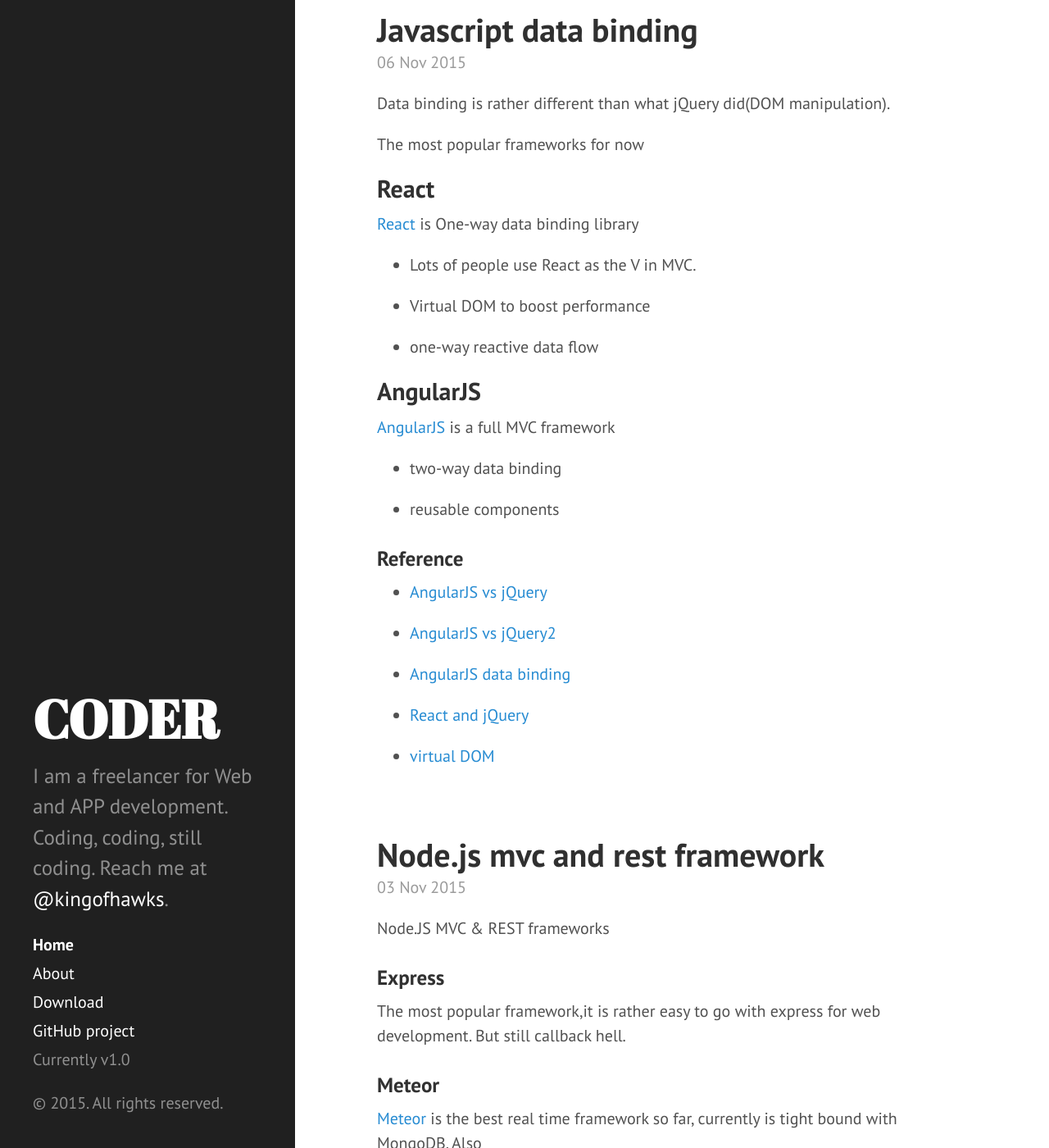
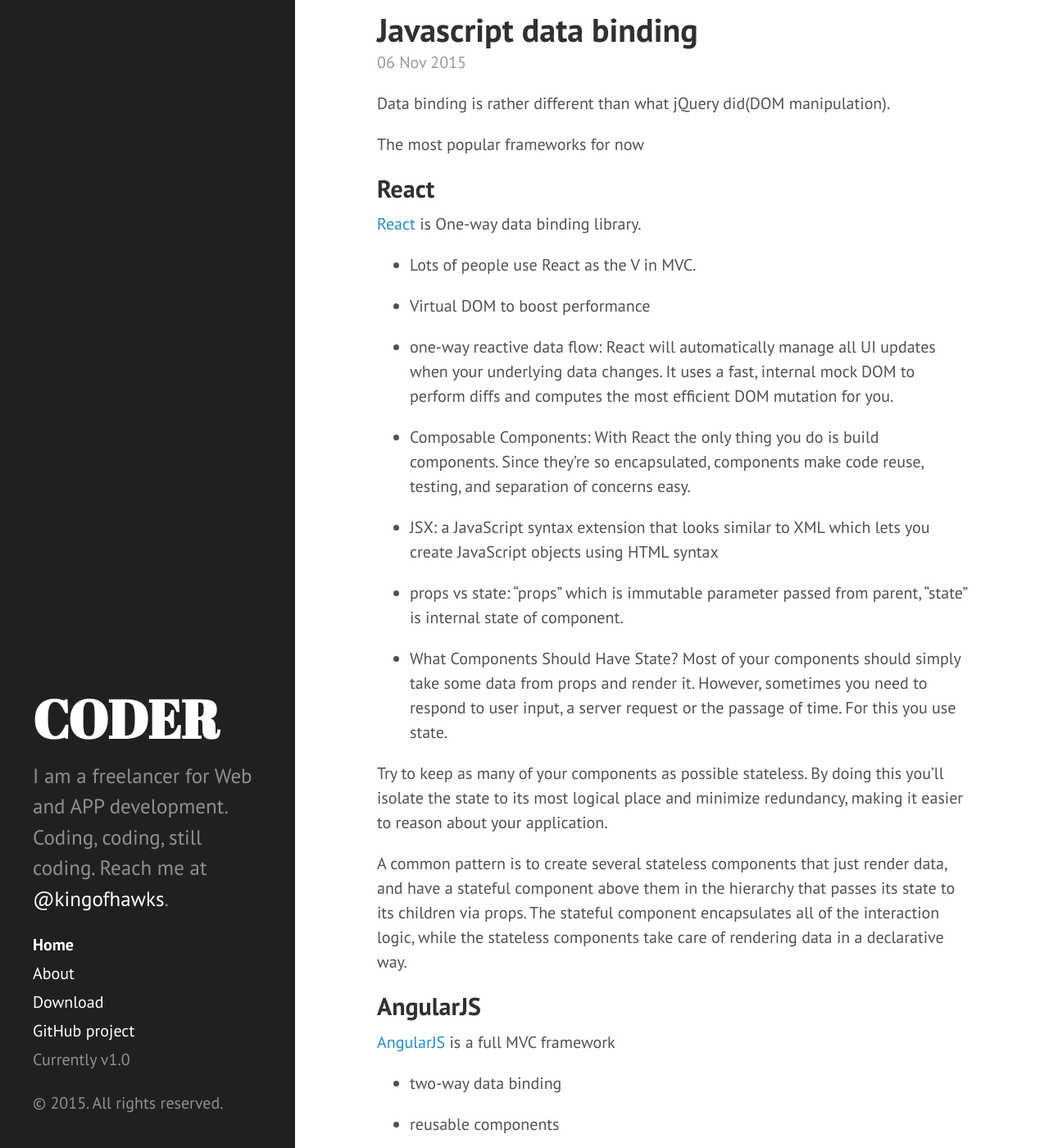
Before and after one commit to kingofhawks/kingofhawks.github.io, a Jekyll site: the page built from index.html, in a window 1280 px wide and 1400 px high, scrolled down 2049 px. Shown: the whole window at 82% size. Built offline with Jekyll 4.4.1, drawn with Linux system fonts in a browser that asks for light colours; Markdown is read by kramdown in place of the engine named in the settings; the list of posts is cut into pages by our own code; some of the changed text lies outside the part shown.

Commit message:
update ES6 etc

```diff
--- a/_posts/2015-11-06-JavaScript data binding.md
+++ b/_posts/2015-11-06-JavaScript data binding.md
@@ -3,13 +3,27 @@
 The most popular frameworks for now
 
 ## React
-[React](http://facebook.github.io/react/) is One-way data binding library
+[React](http://facebook.github.io/react/) is One-way data binding library.
 
 * Lots of people use React as the V in MVC.
 
 * Virtual DOM to boost performance
 
-* one-way reactive data flow
+* one-way reactive data flow: React will automatically manage all UI updates when your underlying data changes. It uses a fast, internal mock DOM to perform diffs and computes the most efficient DOM mutation for you.
+
+* Composable Components: With React the only thing you do is build components. Since they're so encapsulated, components make code reuse, testing, and separation of concerns easy.
+
+* JSX: a JavaScript syntax extension that looks similar to XML which lets you create JavaScript objects using HTML syntax
+
+* props vs state: "props" which is immutable parameter passed from parent, "state" is internal state of component.
+
+* What Components Should Have State?
+Most of your components should simply take some data from props and render it. However, sometimes you need to respond to user input, a server request or the passage of time. For this you use state.
+
+Try to keep as many of your components as possible stateless. By doing this you'll isolate the state to its most logical place and minimize redundancy, making it easier to reason about your application.
+
+A common pattern is to create several stateless components that just render data, and have a stateful component above them in the hierarchy that passes its state to its children via props. The stateful component encapsulates all of the interaction logic, while the stateless components take care of rendering data in a declarative way.
+
 
 ## AngularJS
 
@@ -20,7 +34,18 @@
 * reusable components
 
 
+## Polymer
+
+Google Polymer is the de-factor starndard for JS web components SPEC.
+
+
 ### Reference
+
+* [why react](http://facebook.github.io/react/docs/why-react.html)
+
+* [JSX in depth](http://facebook.github.io/react/docs/jsx-in-depth.html)
+
+* [react props vs state](http://facebook.github.io/react/docs/interactivity-and-dynamic-uis.html)
 
 * [AngularJS vs jQuery](http://stackoverflow.com/questions/14994391/thinking-in-angularjs-if-i-have-a-jquery-background)
 
```
Also changed, not shown: other parts of _posts/2015-11-06-JavaScript data binding.md (+2 -0 lines), _posts/2015-07-19-ES6 features and transpilers.md (+32 -0 lines).
